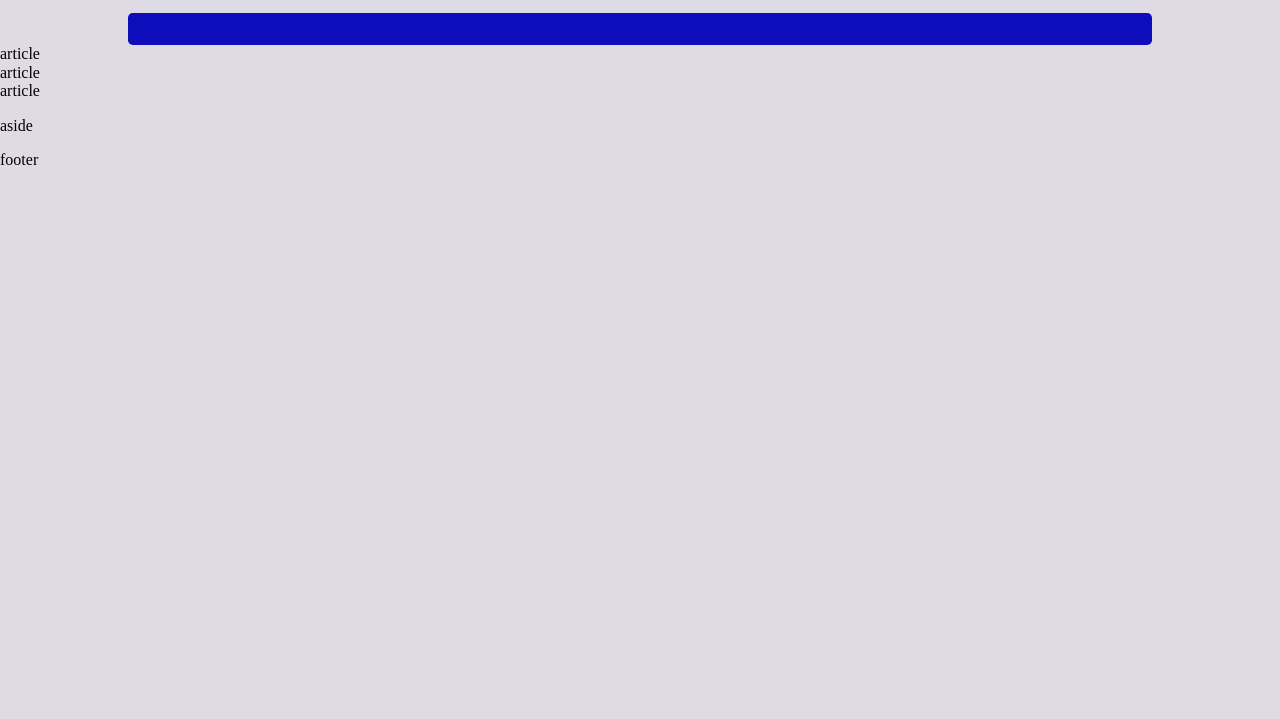
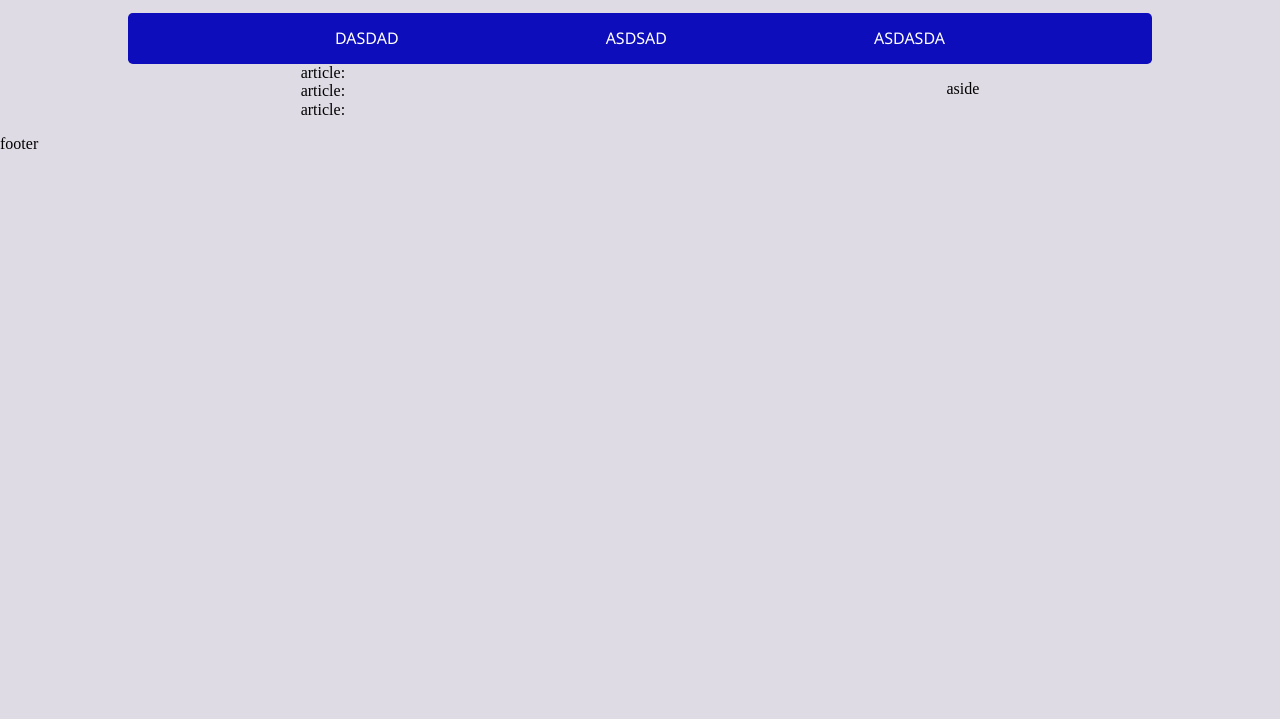
Before and after one commit to benjvv19/Clase-04, a plain HTML site: page index.html in a window 1280 px wide. Shown: the part 81-800 px from the top of the page. Drawn offline with Linux system fonts and the light colour scheme.

Commit message:
final de la clase !Reisar telefono!

```diff
--- a/assets/css/styles.css
+++ b/assets/css/styles.css
@@ -8,6 +8,7 @@ body{
 }
 
 header h1{
+    align-items: end;
     background-color: red;
     border-radius: .3rem;
     color: white;
@@ -17,6 +18,7 @@ header h1{
     padding-top: .8rem;
     padding-bottom: .8rem;
     text-transform: uppercase;
+    margin:0 auto;
     margin-top: 1rem;
 }
 
@@ -43,3 +45,9 @@ nav ul li{
     text-transform: uppercase;
     font-family: 'Segoe UI', Tahoma, Geneva, Verdana, sans-serif;
 }
+
+.principal{
+    display: flex;
+    flex-direction: row;
+    justify-content: space-around;
+}
--- a/index.html
+++ b/index.html
@@ -16,18 +16,18 @@
 
     <nav>
         <ul>
-            <li></li>
-            <li></li>
-            <li></li>
+            <li>dasdad</li>
+            <li>asdsad</li>
+            <li>asdasda</li>
         </ul>
     </nav>
 
 
-    <div>
+    <div class="principal">
         <main>
-            <article>article</article>
-            <article>article</article>
-            <article>article</article>
+            <article>article:</article>
+            <article>article:</article>
+            <article>article:</article>
         </main>
         <aside><p>aside</p></aside>
     </div>
```
